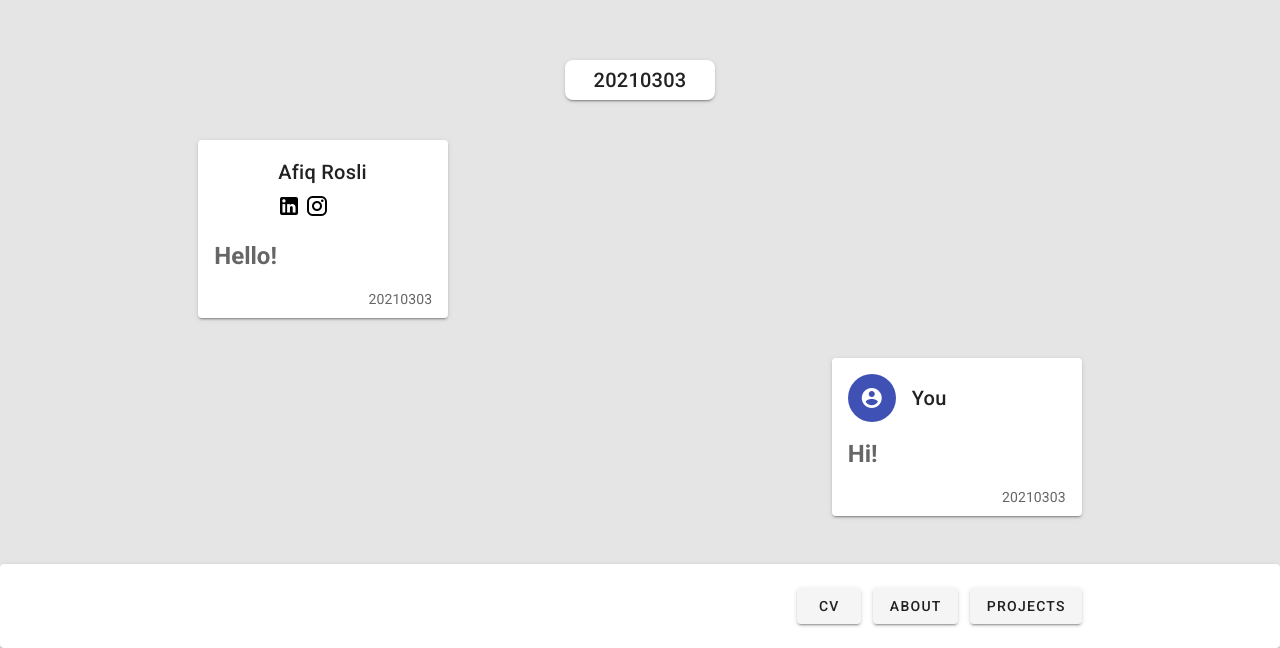
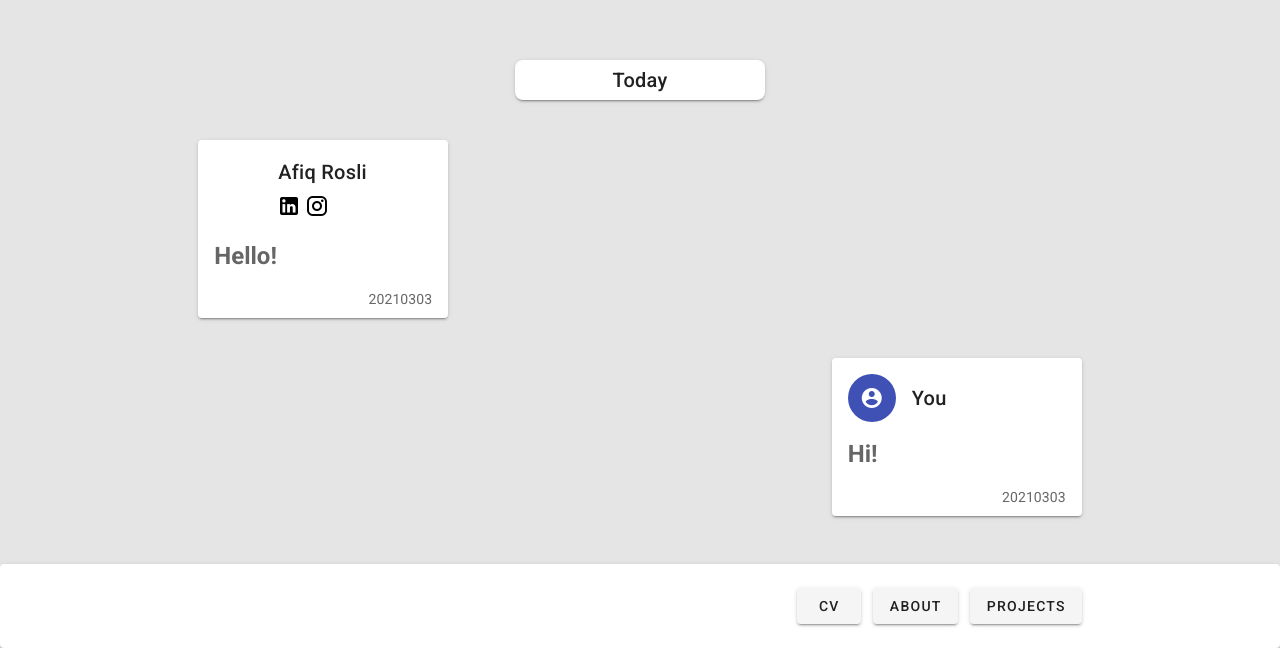
Before and after one commit to AfiqRosli/AfiqRosli.github.io, a Vue app: page / in a window 1280 px wide. Shown: the part 152-800 px from the top of the page. Built offline with nearby package versions, Linux system fonts and the light colour scheme.

Commit message:
computedDate in Date comp
check if today or yesterday or others

```diff
--- a/src/components/Date.vue
+++ b/src/components/Date.vue
@@ -1,16 +1,39 @@
 <template>
-  <v-card class="mx-auto my-10" max-width="150" rounded="lg">
-    <v-card-title class="justify-center pa-1">{{ date }}</v-card-title>
+  <v-card class="mx-auto my-10" max-width="250" rounded="lg">
+    <v-card-title class="justify-center pa-1">{{ computedDate }}</v-card-title>
   </v-card>
 </template>
 
 <script>
+import dayjs from "dayjs";
+
 export default {
   props: {
     date: {
       type: String,
       required: true
     }
+  },
+  data() {
+    return {
+      dayjs
+    };
+  },
+  computed: {
+    computedDate() {
+      let dateNow = dayjs(Date());
+      let dateProp = dayjs(this.date);
+
+      if (dateNow.diff(dateProp, "day") == 0) {
+        return "Today";
+      }
+
+      if (dateNow.diff(dateProp, "day") == 1) {
+        return "Yesterday";
+      }
+
+      return dateProp.format("MMMM D, YYYY");
+    }
   }
 };
 </script>
```
